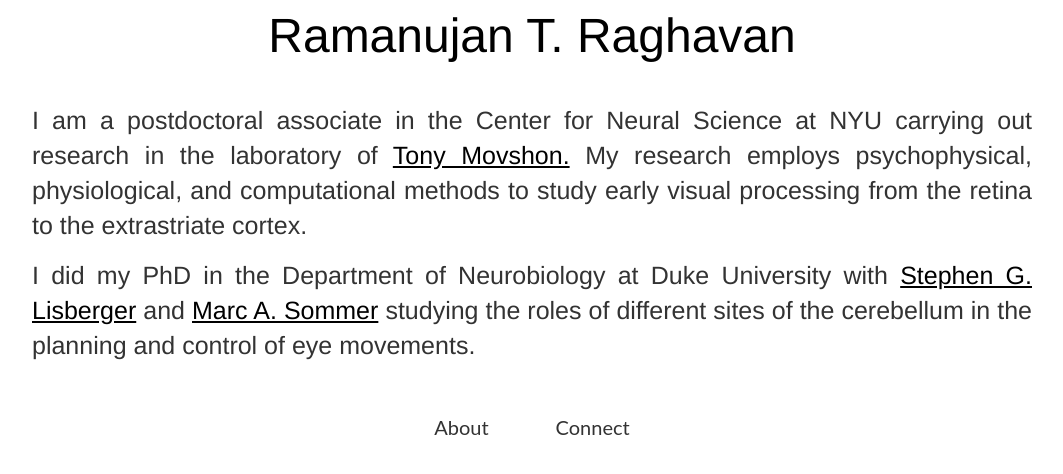
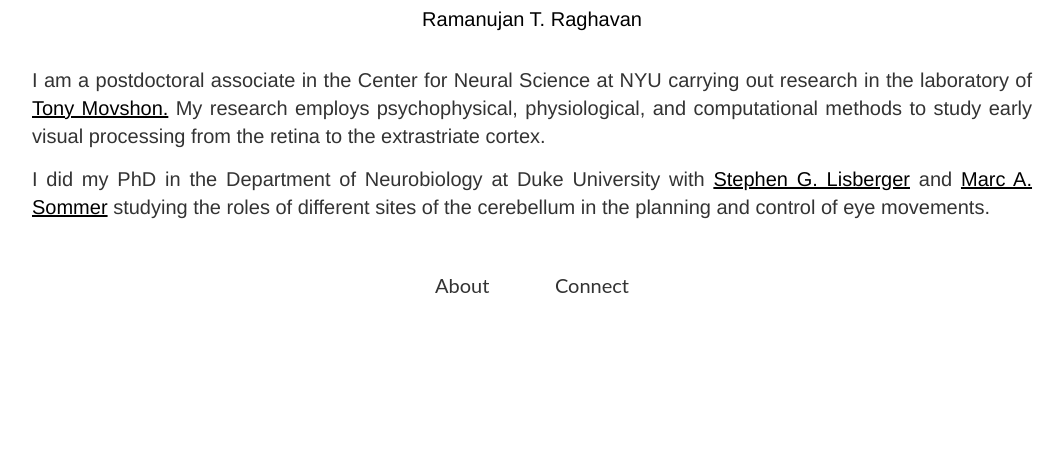
Before and after one commit to rtraghavan/rtraghavan.github.io, a Jekyll site: the page built from index.html, in a window 1280 px wide. Shown: the top 474 px of the page, without its empty margins (108-1171 px from the left). Built offline with Jekyll 4.4.1, drawn with Linux system fonts in a browser that asks for light colours.

Commit message:
Update main.css

```diff
--- a/css/main.css
+++ b/css/main.css
@@ -1,13 +1,12 @@
 body {
   background: #fff;
-  font: 25px Helvetica, sans-serif;
+  font: 20px Helvetica, sans-serif;
   color: #000; }
 
 #header {
-  font: Helvetica
+  font: 48px Helvetica
   margin-top: 50px;
   font-weight: 300;
-  font-size: 48px;
   text-align: center;
   letter-spacing: 0px; }
   #header a {
```
